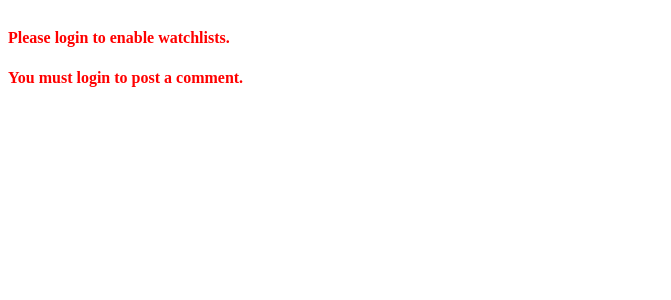
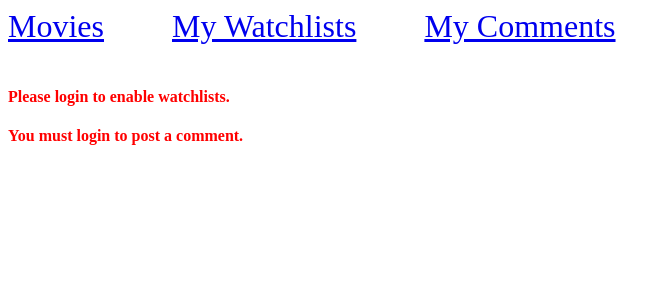
Before and after one commit to yagizturer/yii2-movie, a PHP site: template src/views/movie/view.php in a window 1280 px wide. Shown: the top 300 px of the page, without its empty margins (0-671 px from the left). Run offline with PHP 8.4, Linux system fonts and the light colour scheme; the template is opened without the code that fills it, so the values that code supplies are empty; some libraries are stand-ins or nearby versions.

Commit message:
header added

```diff
--- a/src/views/movie/view.php
+++ b/src/views/movie/view.php
@@ -1,6 +1,7 @@
 <?php
 use yii\helpers\Html;
 use yii\widgets\DetailView;
+use yii\helpers\Url;
 
 
 
@@ -23,7 +24,9 @@ $this->params['breadcrumbs'][] = $this->title;
     }
 </style>
 <div class="movie-view">
-
+<a href="<?php echo Url::toRoute(['/movie/movie/index']); ?>" style="font-size:2em; margin-right:2em;">Movies</a>
+    <a href="<?php echo Url::toRoute(['/watchlist/watchlist/index']); ?>" style="font-size:2em; margin-right:2em;">My Watchlists</a>
+    <a href="<?php echo Url::toRoute(['/comment/comment/index']); ?>" style="font-size:2em; margin-bottom: 2em;">My Comments</a>
     <h1><?= Html::encode($this->title) ?></h1>
     <div class="movie-container">
         <div class="poster-container">
```
